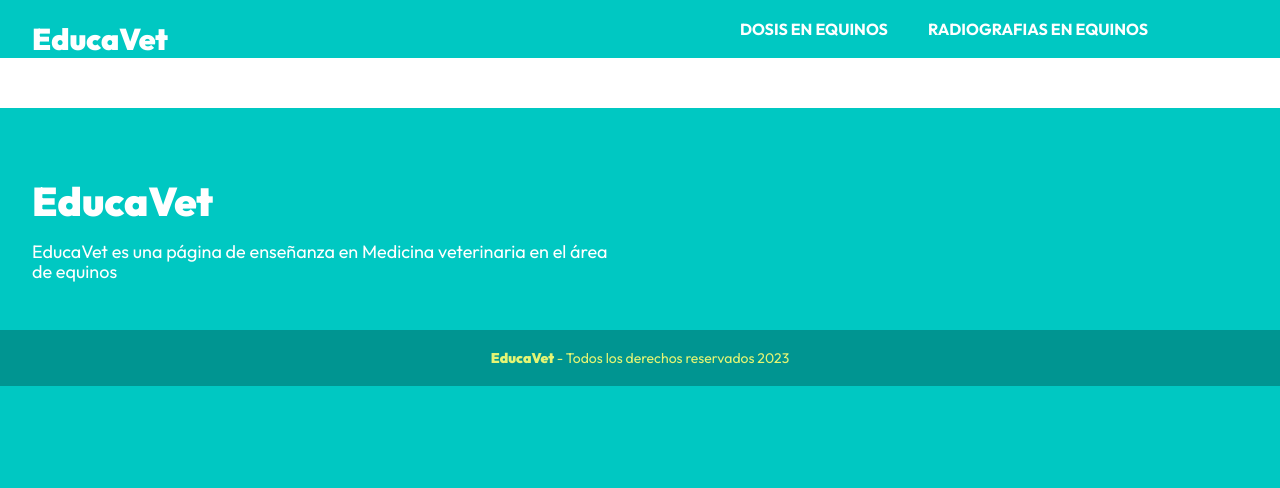
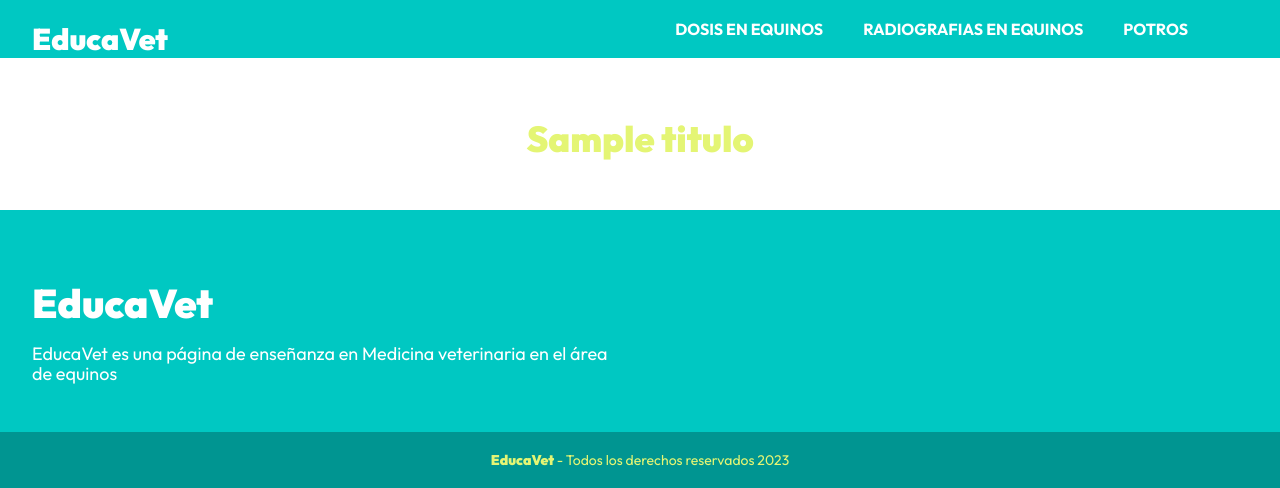
Before and after one commit to UlisesSalazar/Educavet2, a PHP site: template views/paginas/potros.php in a window 1280 px wide. Shown: the part 600-1088 px from the top of the page. Before the commit the page ends 986 px from the top, so only its background shows below. Run offline with PHP 8.4, Linux system fonts and the light colour scheme; the template is opened without the code that fills it: most values are stand-ins (such as "Sample title", 1, 10 or a date in 2020); some libraries are stand-ins or nearby versions.

Commit message:
headingPotrosAndTitulo

```diff
--- a/public/index.php
+++ b/public/index.php
@@ -38,6 +38,7 @@ $router->get('/confirmar-cuenta', [AuthController::class, 'confirmar']);
 //public page
 $router->get('/', [PaginasController::class, 'index']);
 $router->get('/radiografias', [PaginasController::class, 'radiografias']);
+$router->get('/potros', [PaginasController::class, 'potros']);
 
 
 $router->comprobarRutas();
--- a/views/paginas/potros.php
+++ b/views/paginas/potros.php
@@ -0,0 +1,5 @@
+<main class="potros">
+    <h2 class="potros__heading"><?php echo $titulo ?></h2>
+    <p class="potros__descripcion"></p>
+
+</main>
--- a/views/templates/header.php
+++ b/views/templates/header.php
@@ -26,7 +26,7 @@
             <nav class="navegacion">
                 <a href="/dosis" class="navegacion__enlace">Dosis en equinos </a>
                 <a href="/radiografias" class="navegacion__enlace">Radiografias en equinos</a>
-                <a href="" class="navegacion__enlace"></a>
+                <a href="/potros" class="navegacion__enlace">Potros</a>
                 <a href="" class="navegacion__enlace"></a>
             </nav>
         </div>
```
